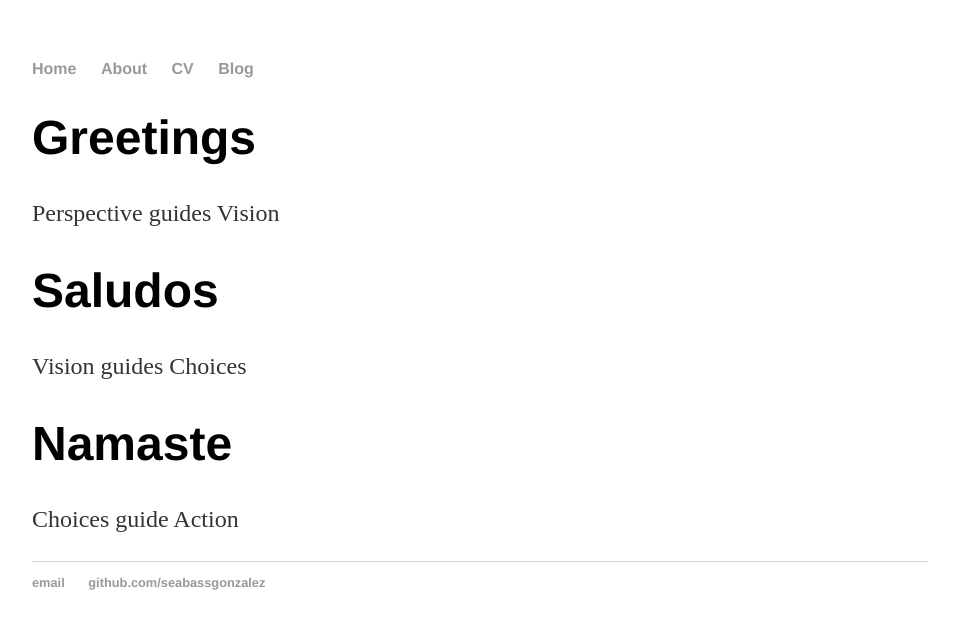
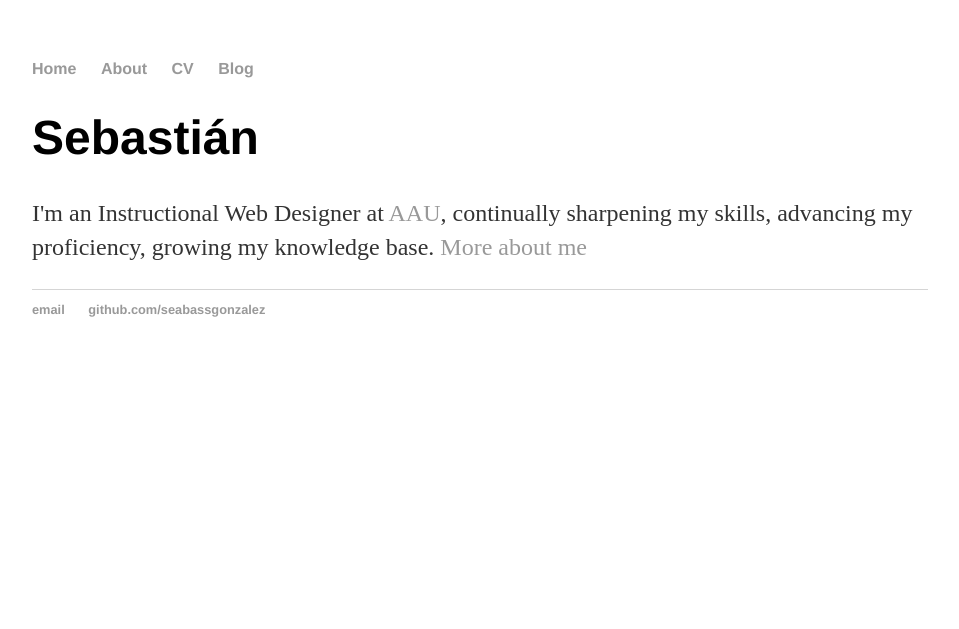
Before and after one commit to seabassgonzalez/oldPersonalSite, a Jekyll site: the page built from index.html, in a window 1280 px wide. Shown: the top 629 px of the page, without its empty margins (160-1119 px from the left). Built offline with Jekyll 4.4.1, drawn with Linux system fonts in a browser that asks for light colours.

Commit message:
Update index.html
Add front-matter for Jekyll use

```diff
--- a/index.html
+++ b/index.html
@@ -1,33 +1,8 @@
-<!DOCTYPE html>
-<html>
-      <head>
-      	<title>Sebastián Alejandro González</title>
-      	<link rel="stylesheet" type="text/css" href="/css/main.css">
-      </head>
-      <body>
-        <nav>
-          <ul>
-              <li><a href="/">Home</a></li>
-              <li><a href="/about">About</a></li>
-              <li><a href="/cv">CV</a></li>
-              <li><a href="/blog">Blog</a></li>
-          </ul>
-		    </nav>
-		<div class="container">
-    		<div class="shpiel">
-        		<h1>Greetings</h1>
-				      <p>Perspective guides Vision</p>
-				    <h1>Saludos</h1>
-				      <p>Vision guides Choices</p>
-				    <h1>Namaste</h1>
-				      <p>Choices guide Action</p>
-    		</div><!-- / end of .shpiel -->
-		</div><!-- / end of .container -->
-		<footer>
-    		<ul>
-        		<li><a href="mailto:seabassgonzalez@gmail.com">email</a></li>
-        		<li><a href="https://github.com/seabassgonzalez">github.com/seabassgonzalez</a></li>
-			</ul>
-		</footer>
-	</body>
-</html>
+---
+layout: default
+title: Sebastián Alejandro, living the dream
+---
+<div class="shpiel">
+	<h1>Sebastián</h1>
+	<p>I'm an Instructional Web Designer at <a href="http://www.academyart.edu">AAU</a>, continually sharpening my skills, advancing my proficiency, growing my knowledge base. <a href="/about">More about me</a></p>
+</div><!-- /.shpiel -->
```
